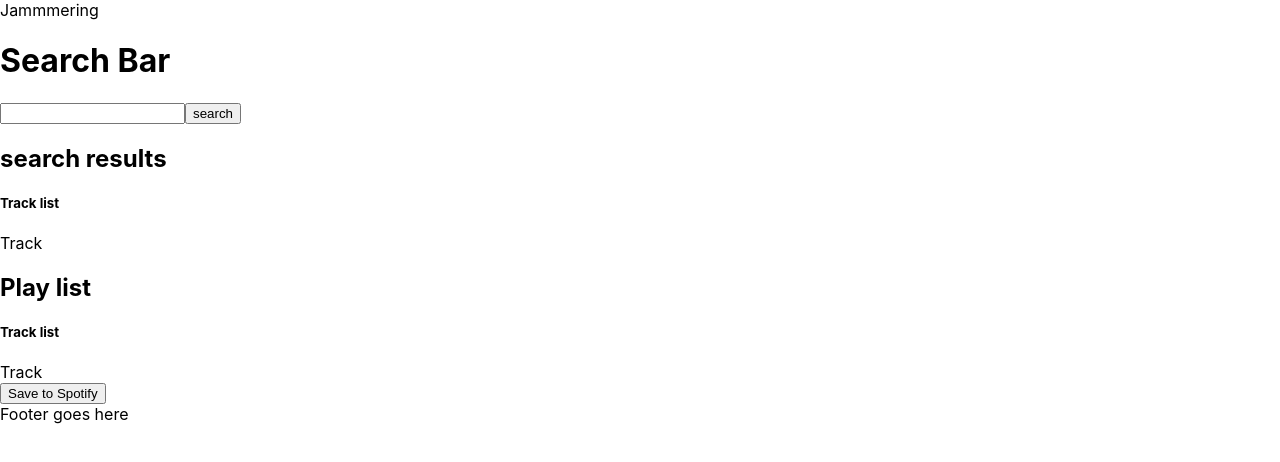
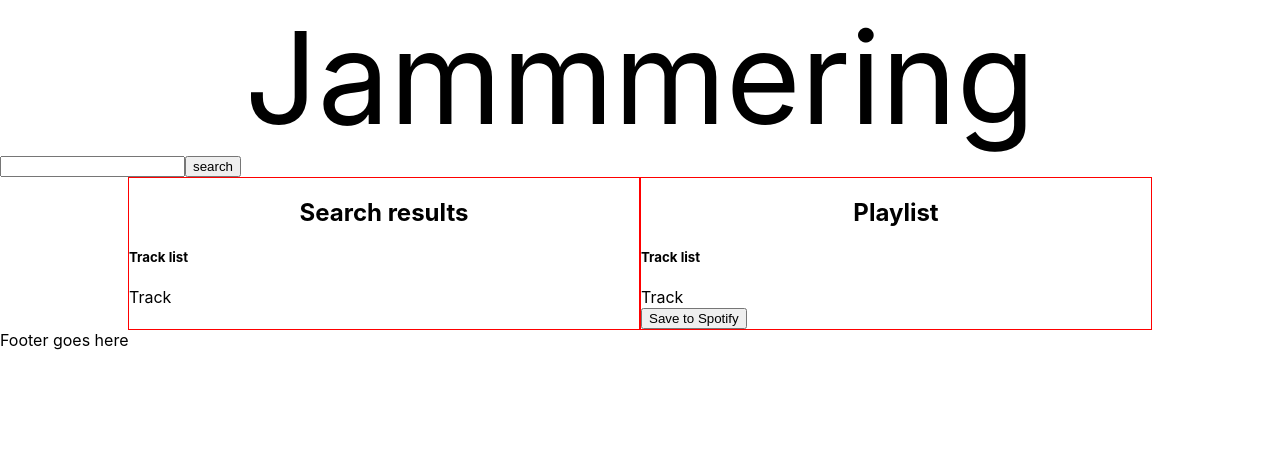
Before and after one commit to NerdyNurse/jammmering, a React (Create React App) app: page / in a window 1280 px wide. Shown: the top 462 px of the page. Built offline with nearby package versions, Linux system fonts and the light colour scheme.

Commit message:
basic styling

```diff
--- a/src/App.js
+++ b/src/App.js
@@ -1,5 +1,6 @@
 
 import './App.css';
+import styles from './app.module.css'
 import Playlist from './components/PlayLists/PlayList';
 import SearchBar from './components/SearchBar/SearchBar';
 import SearchResults from './components/SearchResults/SearchResults';
@@ -9,14 +10,15 @@ function App() {
   return (
 
     <div>
-      <header>Jammmering</header>
-      <div>
-        <div className='searchDiv'>
+      <header className={styles.header}>Jammmering</header>
       <SearchBar />
+      <div className={styles.main}>
+        <div className={styles.list}>
+
       <SearchResults />
 
         </div>
-        <div className='playListDiv'>
+        <div className={styles.list}>
       <Playlist />
 
         </div>
--- /dev/null
+++ b/src/app.module.css
@@ -0,0 +1,23 @@
+.main {
+    display: flex;
+    justify-content: center;
+    align-content: flex-end;
+    width: 80%;
+    margin: 0 auto;
+}
+
+.list {
+    border: solid red 1px;
+    display: flex;
+    flex-direction: column;
+    width: 50%;
+}
+
+.list h2{
+    text-align: center;
+}
+
+.header {
+    font-size:10vw;
+    text-align: center;
+}
--- a/src/components/PlayLists/PlayList.js
+++ b/src/components/PlayLists/PlayList.js
@@ -5,7 +5,8 @@ export default function Playlist(){
 
     return (
         <div>
-            <h2>Play list</h2>
+            <h2>Playlist</h2>
+
             <Tracklist />
             <button>Save to Spotify</button>
         </div>
--- a/src/components/SearchBar/SearchBar.js
+++ b/src/components/SearchBar/SearchBar.js
@@ -4,7 +4,7 @@ export default function SearchBar({userInput}) {
 
     return(
         <div>
-            <h1>Search Bar</h1>
+
             <input type='text' />
             <button>search</button>
         </div>
--- a/src/components/SearchResults/SearchResults.js
+++ b/src/components/SearchResults/SearchResults.js
@@ -5,7 +5,7 @@ export default function SearchResults() {
 
     return (
         <div>
-            <h2>search results</h2>
+            <h2>Search results</h2>
             <Tracklist />
         </div>
     )
```
